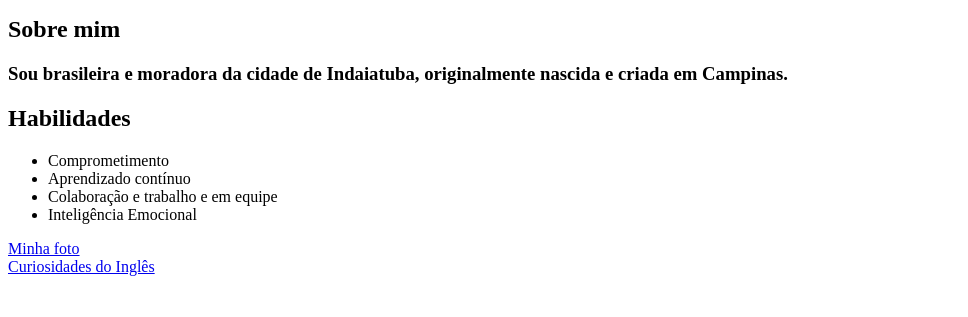
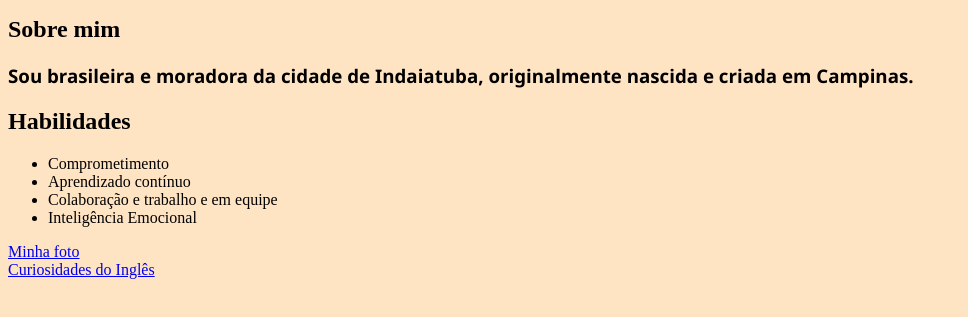
Before and after one commit to santos-lais/santos-lais.github.io, a plain HTML site: page index.html in a window 1280 px wide. Shown: the part 425-742 px from the top of the page, without its empty margins (0-968 px from the left). Drawn offline with Linux system fonts and the light colour scheme.

Commit message:
define cor de background

```diff
--- a/style.css
+++ b/style.css
@@ -1 +1,3 @@
+* {background-color: bisque;}
 h1 {font-family: 'Lucida Sans', 'Lucida Sans Regular', 'Lucida Grande', 'Lucida Sans Unicode', Geneva, Verdana, sans-serif;}
+h3 {font-family: 'Segoe UI', Tahoma, Geneva, Verdana, sans-serif;}
```
